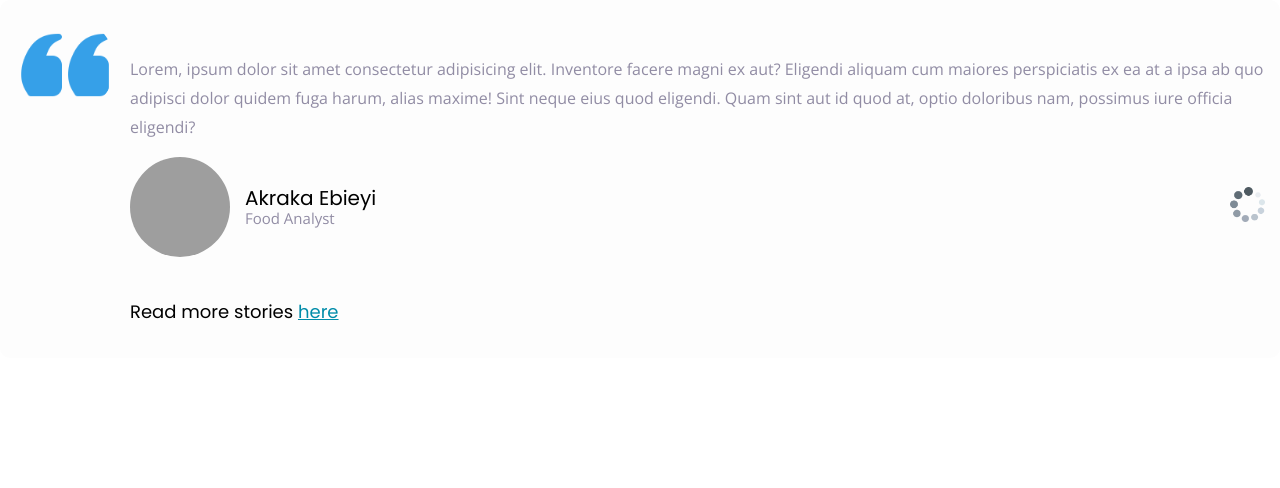
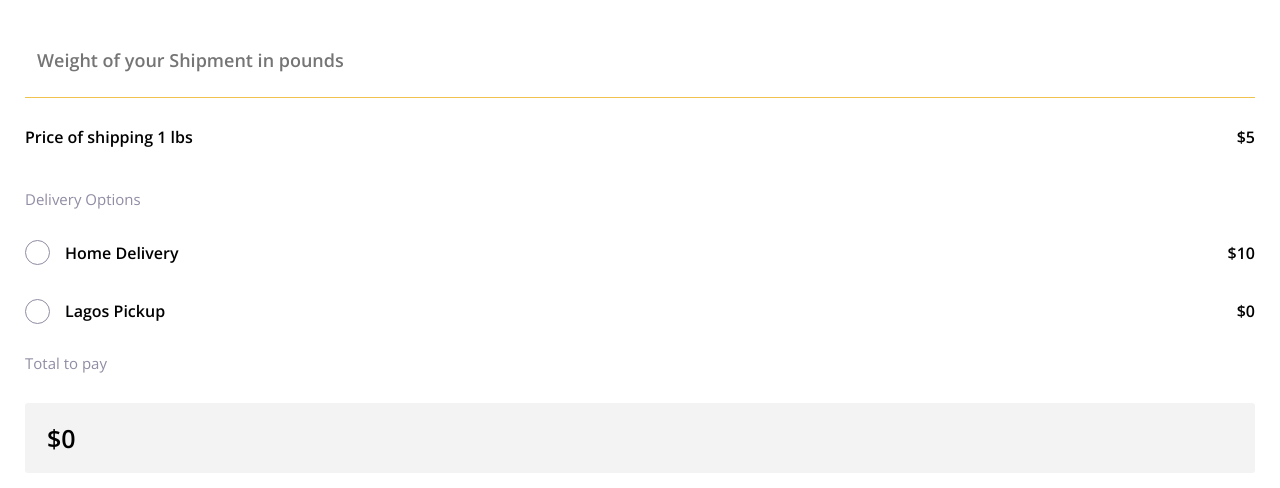
Before and after one commit to Faksfancy/fakshero, a plain HTML site: page fakshero/index.html in a window 1280 px wide. Drawn offline with nearby package versions, Linux system fonts and the light colour scheme; grey boxes are pictures that could not be loaded.

Commit message:
defining price.

```diff
--- a/fakshero/css/index.css
+++ b/fakshero/css/index.css
@@ -4,7 +4,9 @@
     --color-accent: #f1c34e;
     --color-body: #918ca4;
 }
-
+*, *::before, *::after {
+    box-sizing: border-box;
+}
 /* topograghy */
 html {
     font-size: 62.5%;
@@ -261,3 +263,97 @@ a {
         margin-left: 1.5rem;
     }
 }
+
+/* weight */
+.weight-number {
+    width: 100%;
+    outline: 0;
+    border: 0;
+    line-height: 2;
+}
+
+.weight-number::placeholder {
+    font-weight: 600;
+    font-size: 1.8rem;
+    padding-left: 1rem;
+}
+.weight__input {
+    padding: 2rem 0;
+    border-bottom: 1px solid var(--color-accent);
+}
+
+.weight__flex {
+    display: flex;
+    justify-content: space-between;
+}
+.weight__detail {
+    color: var(--color-primary);
+    font-weight: bold;
+    margin: 3rem 0;
+    font-size: 1.6rem;
+}
+.mg-2 {
+    margin: 2rem 0;
+}
+.weight__delivery {
+    margin-top: 1.5rem;
+}
+.radio {
+    display: inline-flex;
+    align-items: center;
+    cursor: pointer;
+}
+
+.radio__input {
+    display: none;
+}
+
+.weight__radio {
+    width: 2.5rem;
+    height: 2.5rem;
+    border: 1px solid var(--color-body);
+    border-radius: 50%;
+    margin-right: 1.5rem;
+    padding: 0.4rem;
+    transition: border-color 0.3s;
+}
+.weight__radio:hover {
+    border-color: var(--color-primary);
+}
+.weight__radio::after {
+    content: "";
+    width: 100%;
+    height: 100%;
+    border-radius: 50%;
+    display: block;
+    background: var(--color-accent);
+    transform: scale(0);
+    transition: transform 0.3s;
+}
+
+.radio__input:checked + .weight__radio::after {
+    transform: scale(1);
+}
+
+.total__input {
+    border: 0;
+    background-color: rgb(243, 243, 243);
+}
+.total__input, .total__input::placeholder {
+    font-size: 2.5rem;
+}
+.total ::placeholder {
+    color: var(--color-primary);
+    font-weight: bold;
+    overflow: visible;
+}
+.total {
+    padding: 2rem;
+    background-color: rgb(243, 243, 243);
+    border-radius: 3px;
+    margin-top: 3rem;
+}
+.price {
+    padding: 2.5rem;
+    border-radius: 10px;
+}
--- a/fakshero/index.html
+++ b/fakshero/index.html
@@ -13,34 +13,36 @@
     <title>Document</title>
 </head>
 <body>
-    <div class="testimonial">
-        <div class="testimonial__card">
-            <div class="media__profile">
-                <img class="image__profile" src="/fakshero/images/icon/quote.png" alt="">
-                <blockquote class="quote">
-                    <p>
-                        Lorem, ipsum dolor sit amet consectetur adipisicing elit. Inventore facere magni ex aut? Eligendi aliquam cum maiores perspiciatis ex ea at a ipsa ab quo adipisci dolor quidem fuga harum, alias maxime! Sint neque eius quod eligendi. Quam sint aut id quod at, optio doloribus nam, possimus iure officia eligendi?
-                    </p>
-                </blockquote>
-            </div>
-            <div class="media__footer">
-                <div class="media__profile">
-                    <img class="image__profile" src="/fakshero/images/picture/profile.jpg" alt="">
-                    <span>
-                        <h3 class="quote__author">
-                            Akraka Ebieyi
-                        </h3>
-                        <p class="quote__organization">
-                            Food Analyst
-                        </p>
-                    </span>
-                </div>
-                <div class="media__loading">
-                    <img class="image__loading" src="/fakshero/images/icon/loading.png" alt="">
-                </div>
-            </div>
+    <div class="price">
+        <div class="weight__input">
+            <input class="weight-number" type="number" name="" id="" placeholder="Weight of your Shipment in pounds">
         </div>
-        <h3 class="testimonial__story">Read more stories <span><a class="link--secondary" href="">here</a></span></h3>
+        <div class="weight__flex">
+            <p class="weight__detail">Price of shipping 1 lbs</p>
+            <p class="weight__detail">$5</p>
+        </div>
+        <p class="weight__delivery">Delivery Options</p>
+        <div class="weight__flex">
+            <label for="price" class="radio">
+                <input class="radio__input" type="radio" name="pick" id="price">
+                <div class="weight__radio"></div>
+                <span class="weight__detail mg-2">Home Delivery</span>
+            </label>
+            <p class="weight__detail mg-2">$10</p>
+        </div>
+        <div class="weight__flex">
+            <label for="kick" class="radio">
+                <input class="radio__input" type="radio" name="pick" id="kick">
+                <div class="weight__radio"></div>
+                <span class="weight__detail mg-2">Lagos Pickup</span>
+            </label>
+            <p class="weight__detail mg-2">$0</p>
+        </div>
+        <p class="weight__delivery">Total to pay</p>
+        <div class="total">
+            <input class="total__input" type="text" name="" id="" placeholder="$0">
+        </div>
     </div>
+
 </body>
 </html>
```
Also changed, not shown: fakshero/component/price.html (added, +30 -0 lines).
